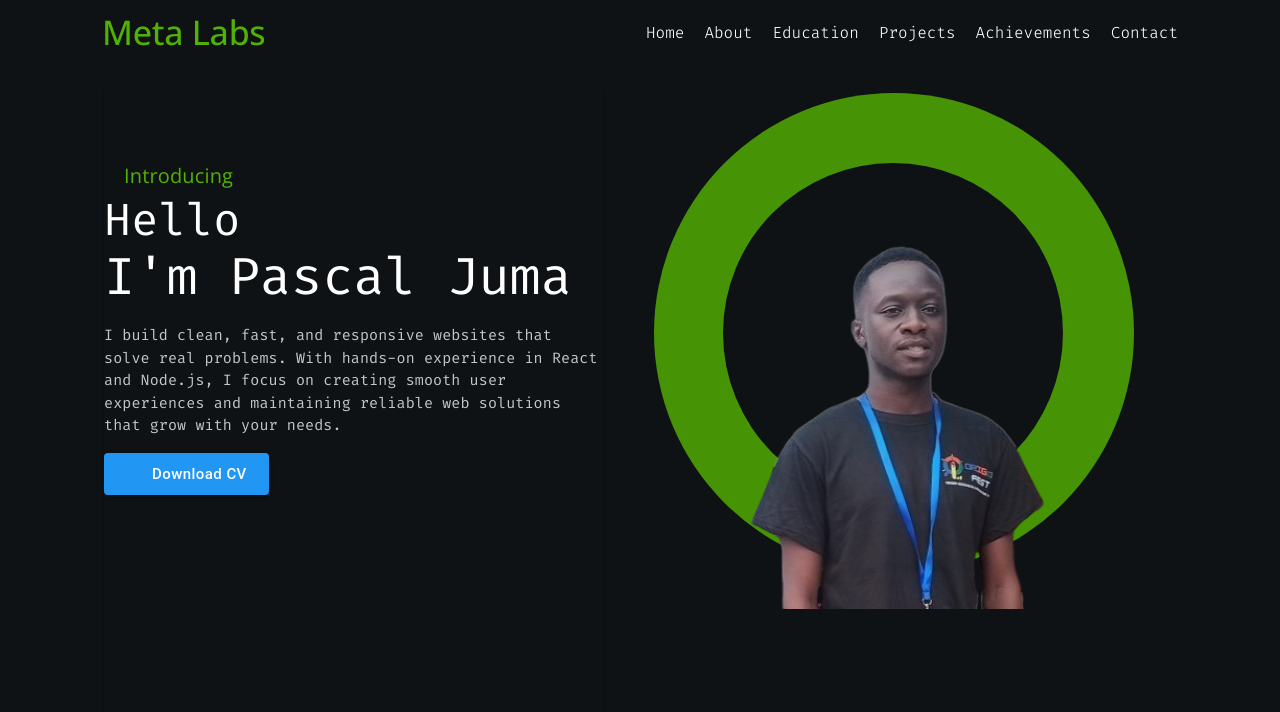
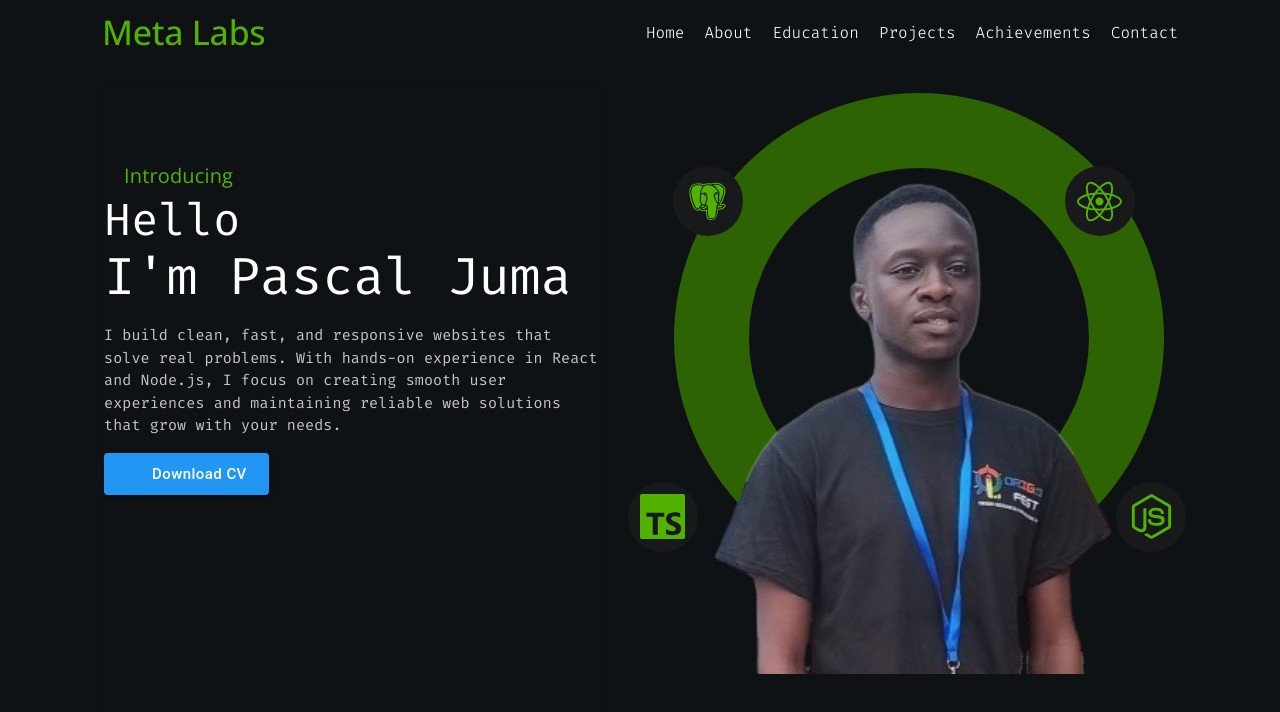
Before and after one commit to Pascal-Juma/My-Portfolio-Website, a React (Vite) app: page / in a window 1280 px wide. Shown: the top 712 px of the page. Built offline with nearby package versions, Linux system fonts and the light colour scheme; some icons are missing.

Commit message:
update the hero section

```diff
--- a/src/index.css
+++ b/src/index.css
@@ -8,12 +8,13 @@
     --primary-color: #FFFFFF;
     --secondary-color: #333333;
     --color-black: #0F1215;
+    --contrast-black: #18191a;
     --third-color:#7C838E;
     --light-grey: #C5C5C5;
     --prime-color: #050505;
     --blue-color: #2196f3;
     --green-color: #52b202;
-    --dark-green: #469406;
+    --dark-green: #2e6303;
     --b: 1px solid var(--primary-color);
     --primary-font: "Poppins", sans-serif;
     --prime-font: "Open Sans", sans-serif;
--- a/src/pages/Home/Home.css
+++ b/src/pages/Home/Home.css
@@ -6,10 +6,9 @@
     position: relative;
 }
 .image-content{
-    width: 310px;
-    border-bottom-left-radius: 10px;
-    border-bottom-right-radius: 10px;
+    width: 420px;
     overflow: hidden;
+    margin-left: 32px;
 }
 .image-content img{
     width: 100%;
@@ -19,11 +18,11 @@
 .circle-holder{
     position: absolute;
     background-color: var(--dark-green);
-    width: 480px;
-    height: 480px;
+    width: 490px;
+    height: 490px;
     border-radius: 50%;
     top: 5px;
-    right: 58px;
+    right: 28px;
     z-index: -3;
 }
 .circle-inner{
@@ -32,7 +31,75 @@
     width: 340px;
     height: 340px;
     border-radius: 50%;
-    top: 14.6%;
-    right: 14.7%;
+    top: 15.3%;
+    right: 15.4%;
     z-index: -1;
 }
+.icon-a{
+    position: absolute;
+    background-color: var(--contrast-black);
+    width: 70px;
+    height: 70px;
+    border-radius: 50%;
+    top: 11.6%;
+    right: 9.7%;
+    z-index: -1;
+    display: flex;
+    justify-content: center;
+    align-items: center;
+}
+.icon-b{
+    position: absolute;
+    background-color: var(--contrast-black);
+    width: 70px;
+    height: 70px;
+    border-radius: 50%;
+    bottom: 31.6%;
+    right: 1%;
+    z-index: -1;
+    display: flex;
+    justify-content: center;
+    align-items: center;
+}
+.icon-c{
+    position: absolute;
+    background-color: var(--contrast-black);
+    width: 70px;
+    height: 70px;
+    border-radius: 50%;
+    top: 11.6%;
+    left: 11.7%;
+    z-index: -1;
+    display: flex;
+    justify-content: center;
+    align-items: center;
+}
+.icon-d{
+    position: absolute;
+    background-color: var(--contrast-black);
+    width: 70px;
+    height: 70px;
+    border-radius: 50%;
+    bottom: 31.6%;
+    left: 4%;
+    z-index: -1;
+    display: flex;
+    justify-content: center;
+    align-items: center;
+}
+.icon-a svg{
+    color: var(--green-color);
+    font-size: 45px;
+}
+.icon-b svg{
+    color: var(--green-color);
+    font-size: 45px;
+}
+.icon-c svg{
+    color: var(--green-color);
+    font-size: 45px;
+}
+.icon-d svg{
+    color: var(--green-color);
+    font-size: 45px;
+}
--- a/src/pages/Home/Home.tsx
+++ b/src/pages/Home/Home.tsx
@@ -3,6 +3,9 @@ import { createTheme, ThemeProvider, styled } from "@mui/material/styles";
 import HorizontalRuleIcon from "@mui/icons-material/HorizontalRule";
 import DownloadIcon from "@mui/icons-material/Download";
 import { blue } from "@mui/material/colors";
+import { FaReact, FaNodeJs } from "react-icons/fa";
+import { BiLogoPostgresql } from "react-icons/bi";
+import { SiTypescript } from "react-icons/si";
 import "./Home.css";
 import pascal from "../../assets/pascalj.png";
 
@@ -89,6 +92,18 @@ function Home() {
           <div className="circle-holder">
             <div className="circle-inner"></div>
           </div>
+          <div className="icon-a">
+            <FaReact />
+          </div>
+          <div className="icon-b">
+            <FaNodeJs />
+          </div>
+          <div className="icon-c">
+            <BiLogoPostgresql />
+          </div>
+          <div className="icon-d">
+            <SiTypescript />
+          </div>
         </div>
       </Box>
     </>
```
